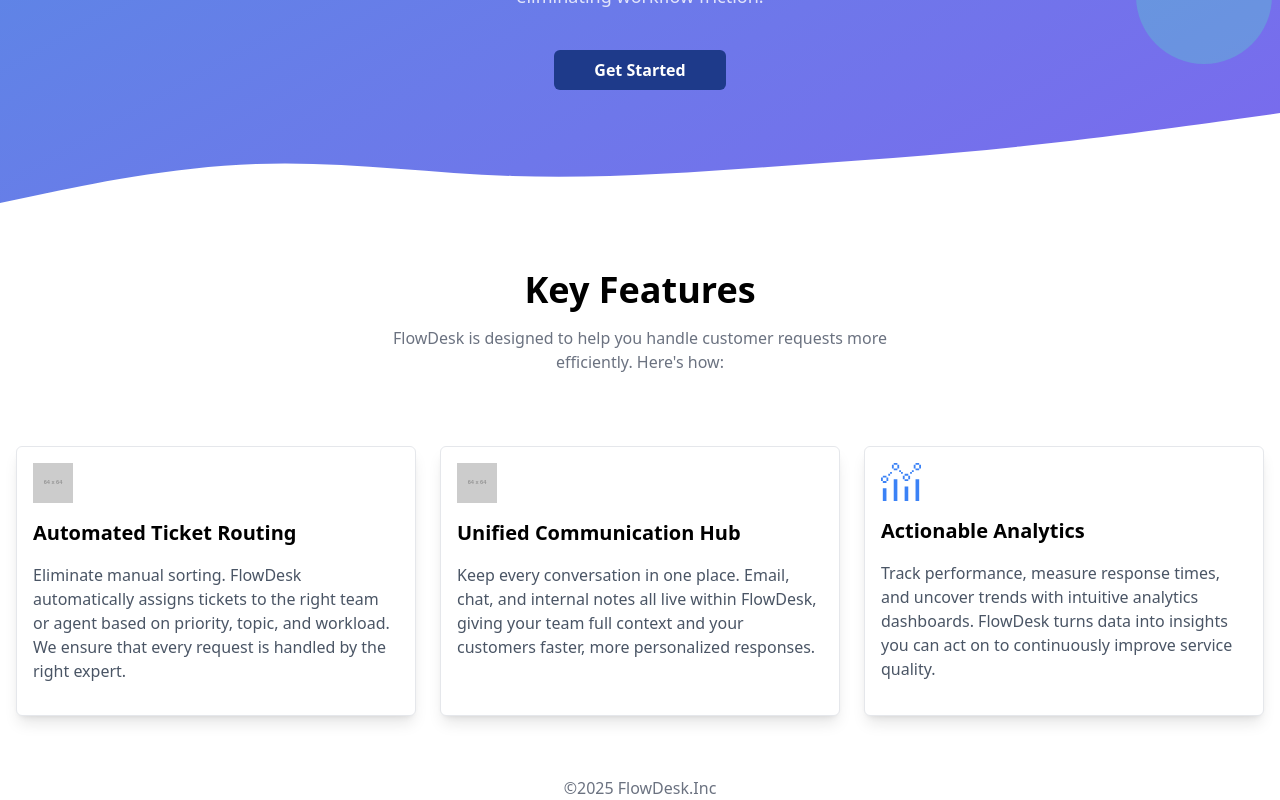
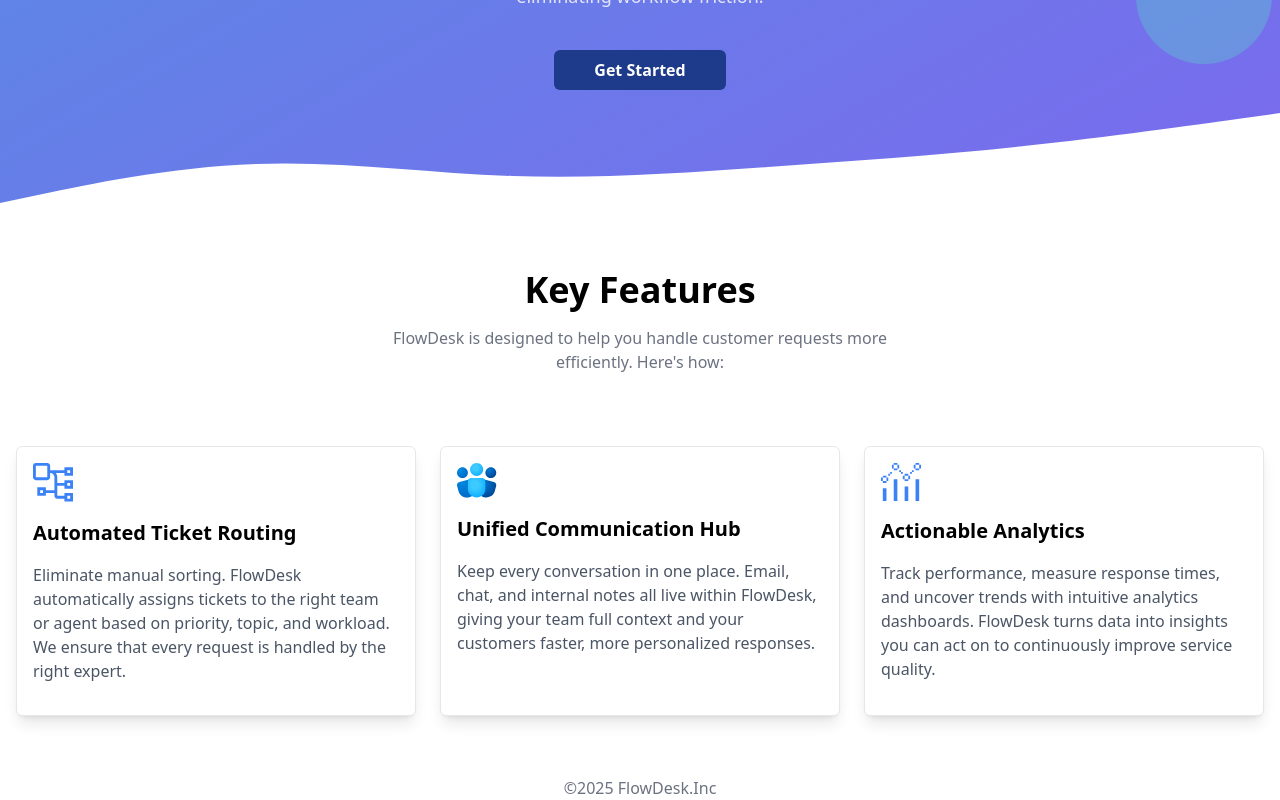
Before and after one commit to Stephanie-17/Ticket-Management-System-Vue, a Vue app: page / in a window 1280 px wide. Shown: the part 570-1370 px from the top of the page. Built offline with nearby package versions, Linux system fonts and the light colour scheme.

Commit message:
feat: add svg icon files for features

```diff
--- a/src/views/LandingPage.vue
+++ b/src/views/LandingPage.vue
@@ -7,13 +7,13 @@
 const features = [
   {
     id: 1,
-    iconPath: 'https://placehold.co/64x64/4a90e2/white?text=A',
+    iconPath: '/automated-icon.svg',
     feature: 'Automated Ticket Routing',
     desc: 'Eliminate manual sorting. FlowDesk automatically assigns tickets to the right team or agent based on priority, topic, and workload. We ensure that every request is handled by the right expert.',
   },
   {
     id: 2,
-    iconPath: 'https://placehold.co/64x64/7b68ee/white?text=U',
+    iconPath: '/unified-icon.svg',
     feature: 'Unified Communication Hub',
     desc: 'Keep every conversation in one place. Email, chat, and internal notes all live within FlowDesk, giving your team full context and your customers faster, more personalized responses.',
   },
```
